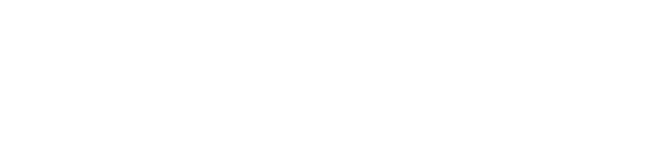
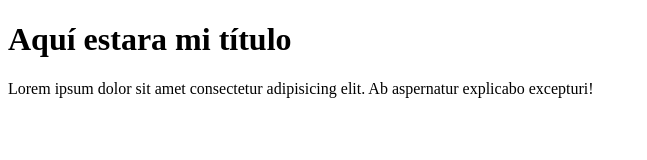
Before and after one commit to angelesTecnica7/prueba2github, a plain HTML site: page index.html in a window 1280 px wide. Shown: the whole page, without its empty margins (0-647 px from the left). Drawn offline with Linux system fonts and the light colour scheme.

Commit message:
agregue h1 y primer parrafo

```diff
--- a/index.html
+++ b/index.html
@@ -3,9 +3,10 @@
 <head>
     <meta charset="UTF-8">
     <meta name="viewport" content="width=device-width, initial-scale=1.0">
-    <title>Document</title>
+    <title>Pagina principal</title>
 </head>
 <body>
-
+   <h1>Aquí estara mi título</h1>
+   <p>Lorem ipsum dolor sit amet consectetur adipisicing elit. Ab aspernatur explicabo excepturi!</p>
 </body>
 </html>
```
